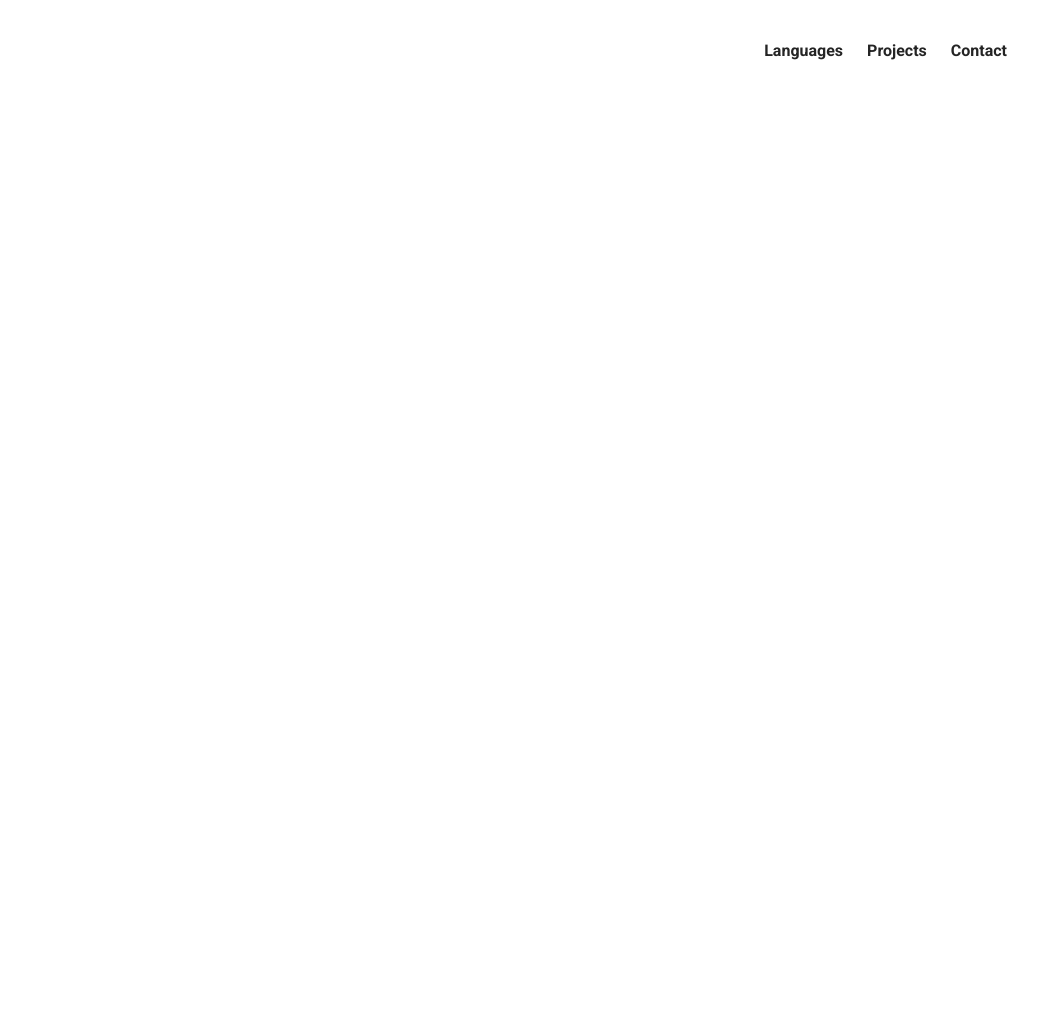
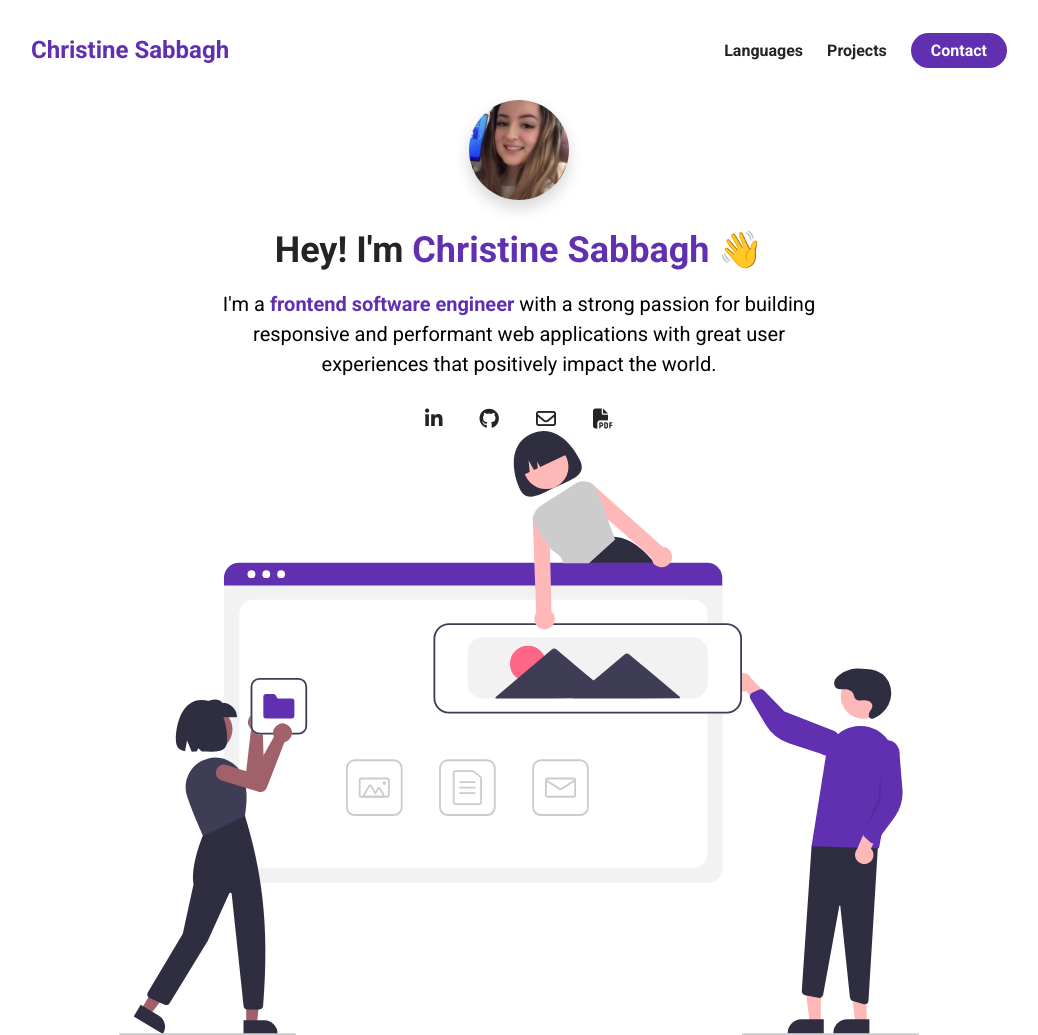
Before and after one commit to c-sabbagh/E-Portfolio, a plain HTML site: page index.html in a window 1280 px wide. Shown: the whole page, without its empty margins (121-1159 px from the left). Before the commit the page ends 800 px from the top, so only its background shows below. Drawn offline with Linux system fonts and the light colour scheme.

Commit message:
Nav + About me

```diff
--- a/index.html
+++ b/index.html
@@ -1,38 +1,74 @@
 <!DOCTYPE html>
 <html lang="en">
   <head>
-    <meta charset="UTF-8">
-    <meta http-equiv="X-UA-Compatible" content="IE=edge">
-    <meta name="viewport" content="width=device-width, initial-scale=1.0">
+    <meta charset="UTF-8" />
+    <meta http-equiv="X-UA-Compatible" content="IE=edge" />
+    <meta name="viewport" content="width=device-width, initial-scale=1.0" />
     <title>Christine Sabbagh</title>
-    <link rel="stylesheet" href="./styles.css">
+    <link rel="stylesheet" href="./styles.css" />
+    <script src="https://kit.fontawesome.com/914dfb5281.js" crossorigin="anonymous"></script>
   </head>
   <body>
-    <section id="about-me"></section>
+    <section id="about-me">
       <nav>
-        <div class="personal__logo"></div>
+        <div class="personal__logo">Christine Sabbagh</div>
         <ul class="nav__link--list">
           <li>
-                <a href="" class="
-                nav__link--anchor
-                link__hover-effect
-                link__hover-effect--black
-                ">Languages</a>
+            <a
+              href=""
+              class="nav__link--anchor link__hover-effect link__hover-effect--black"
+              >Languages</a
+            >
           </li>
           <li>
-                <a href="" class="
-                nav__link--anchor
-                link__hover-effect
-                link__hover-effect--black
-                ">Projects</a>
+            <a
+              href=""
+              class="nav__link--anchor link__hover-effect link__hover-effect--black"
+              >Projects</a
+            >
           </li>
           <li>
-                <a href="" class="
-                nav__link--anchor
-                nav__link--anchor-primary
-                ">Contact</a>
+            <a href="" class="nav__link--anchor nav__link--anchor-primary"
+              >Contact</a>
           </li>
         </ul>
       </nav>
+      <div class="flex flex-1">
+        <div class="about-me__info row">
+          <div class="about-me__info--container">
+            <figure class="about-me__picture--mask">
+              <img src="./assets/me.jpeg" class="about-me__picture" alt="Picture of Me" />
+            </figure>
+            <h1 class="about-me__info--title">
+              Hey! I'm <span class="text--purple">Christine Sabbagh</span> 👋
+            </h1>
+            <p class="about-me__info--para">
+              I'm a
+              <strong class="text--purple"> frontend software engineer</strong>
+              with a strong passion for building responsive and performant web
+              applications with great user experiences that positively impact
+              the world.
+            </p>
+            <div class="about-me__links">
+                <a href="" class="about-me__link">
+                    <i class="fa-brands fa-linkedin-in"></i>
+                </a>
+                <a href="" class="about-me__link">
+                    <i class="fa-brands fa-github"></i>
+                </a>
+                <a href="" class="about-me__link">
+                    <i class="fa-regular fa-envelope"></i>
+                </a>
+                <a href="" class="about-me__link">
+                    <i class="fa-solid fa-file-pdf"></i>
+                </a>
+            </div>
+          </div>
+          <figure class="about-me__img--container">
+            <img src="./assets/undraw_websites.svg" class="about-me__img" alt="">
+          </figure>
+        </div>
+      </div>
+    </section>
   </body>
 </html>
--- a/styles.css
+++ b/styles.css
@@ -12,6 +12,10 @@ h1, h2, h3, h4, h5, h6, span {
     line-height: 1.25;
 }
 
+h1 {
+    font-size: 36px;
+}
+
 p {
     line-height: 1.5;
     font-size: 16px;
@@ -19,6 +23,24 @@ p {
 
 li {
     list-style: none;
+}
+
+.flex {
+    display: flex;
+}
+
+.flex-1 {
+    flex: 1;
+}
+
+.row {
+    width: 100%;
+    max-width: 800px;
+    margin: 0 auto;
+}
+
+.text--purple {
+    color: #6030b1;
 }
 
 /* ++++++++++++++++       NAVIGATION BAR       ++++++++++++++++*/
@@ -43,3 +65,88 @@ nav {
     text-decoration: none;
     font-weight: 700;
 }
+
+.nav__link--anchor-primary {
+    background-color: #6030b1;
+    padding: 8px 20px;
+    border-radius: 50px;
+    color: #fff;
+    transition: all 300ms ease;
+}
+
+.nav__link--anchor-primary:hover {
+    background-color: #5d3eff;
+}
+
+.personal__logo {
+    font-size: 24px;
+    color: #6030b1;
+    margin: 0 12px;
+    font-weight: bold;
+}
+
+/* ++++++++++++++++       ABOUT ME       ++++++++++++++++*/
+
+#about-me {
+    min-height: 100vh;
+    display: flex;
+    flex-direction: column;
+}
+
+.about-me__info {
+    display: flex;
+    flex-direction: column;
+}
+
+.about-me__info--container {
+    display: flex;
+    flex-direction: column;
+    align-items: center;
+    max-width: 600px;
+    margin: 0 auto;
+    text-align: center;
+}
+
+.about-me__picture--mask {
+    width: 100px;
+    height: 100px;
+    border-radius: 50%;
+    overflow: hidden;
+    box-shadow: 0 8px 16px rgba(0, 0, 0, 0.16);
+    margin-bottom: 28px;
+}
+
+.about-me__picture {
+    width: 100%;
+
+    /* Improving my own picture */
+    transform: scale(1.6);
+    padding-top: 8px;
+    padding-right: 16px;
+}
+
+.about-me__info--para {
+    font-size: 20px;
+    margin-bottom: 28px;
+}
+
+.about-me__info--title {
+    margin-bottom: 16px;
+}
+
+.about-me__link {
+    font-size: 20px;
+    color: #242424;
+    text-decoration: none;
+    padding: 0 16px;
+}
+
+.about-me__img--container {
+    flex: 1;
+    display: flex;
+    align-items: center;
+}
+
+.about-me__img {
+    width: 100%;
+}
```
Also changed, not shown: assets/chat.png (added), assets/dashboard.png (added), assets/logo.svg (added), assets/loopit.png (added), assets/me.jpeg (added), assets/undraw_websites.svg (added), 1 other file. Lines whose indentation alone changed are shown as unchanged.
